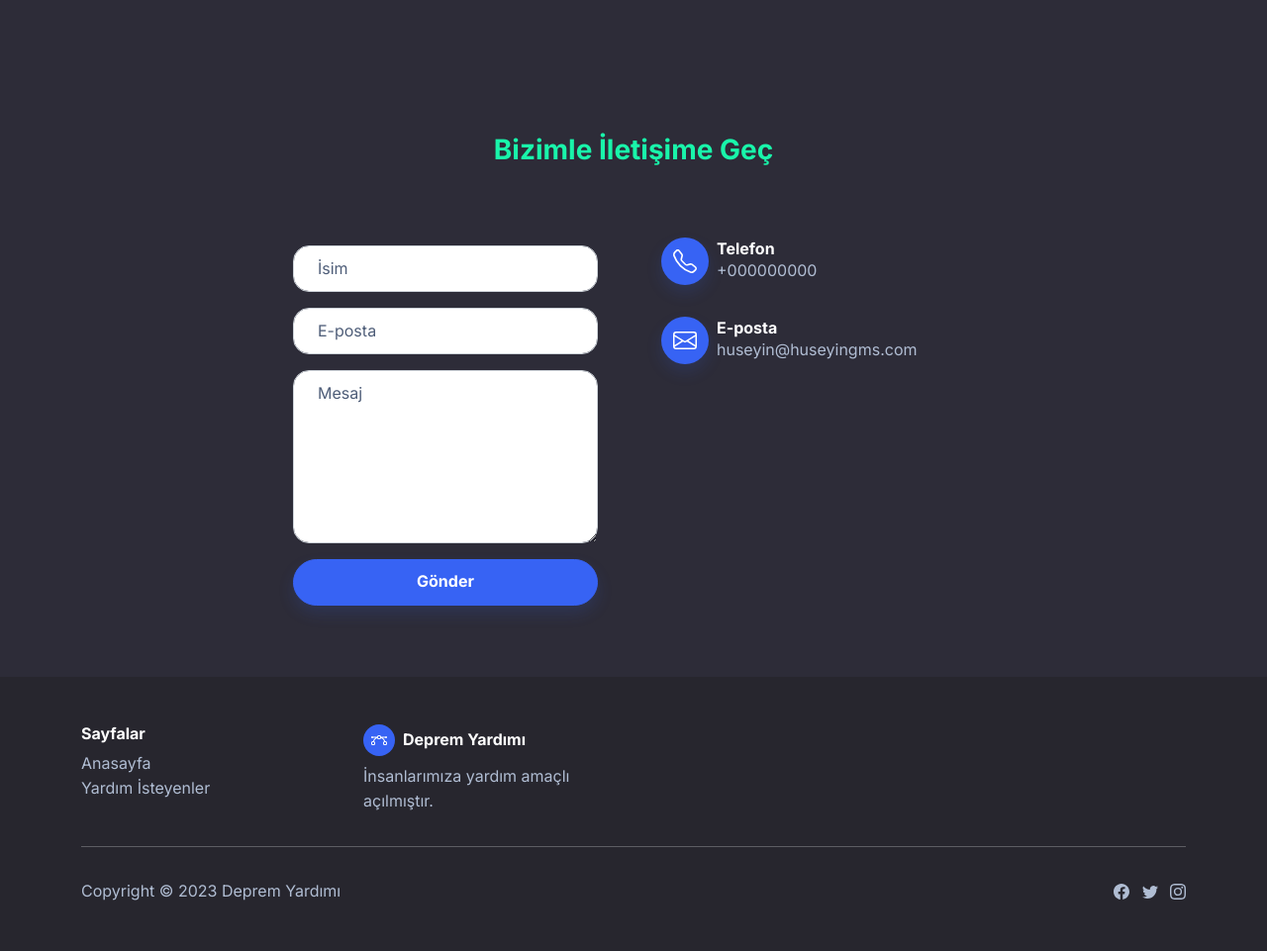
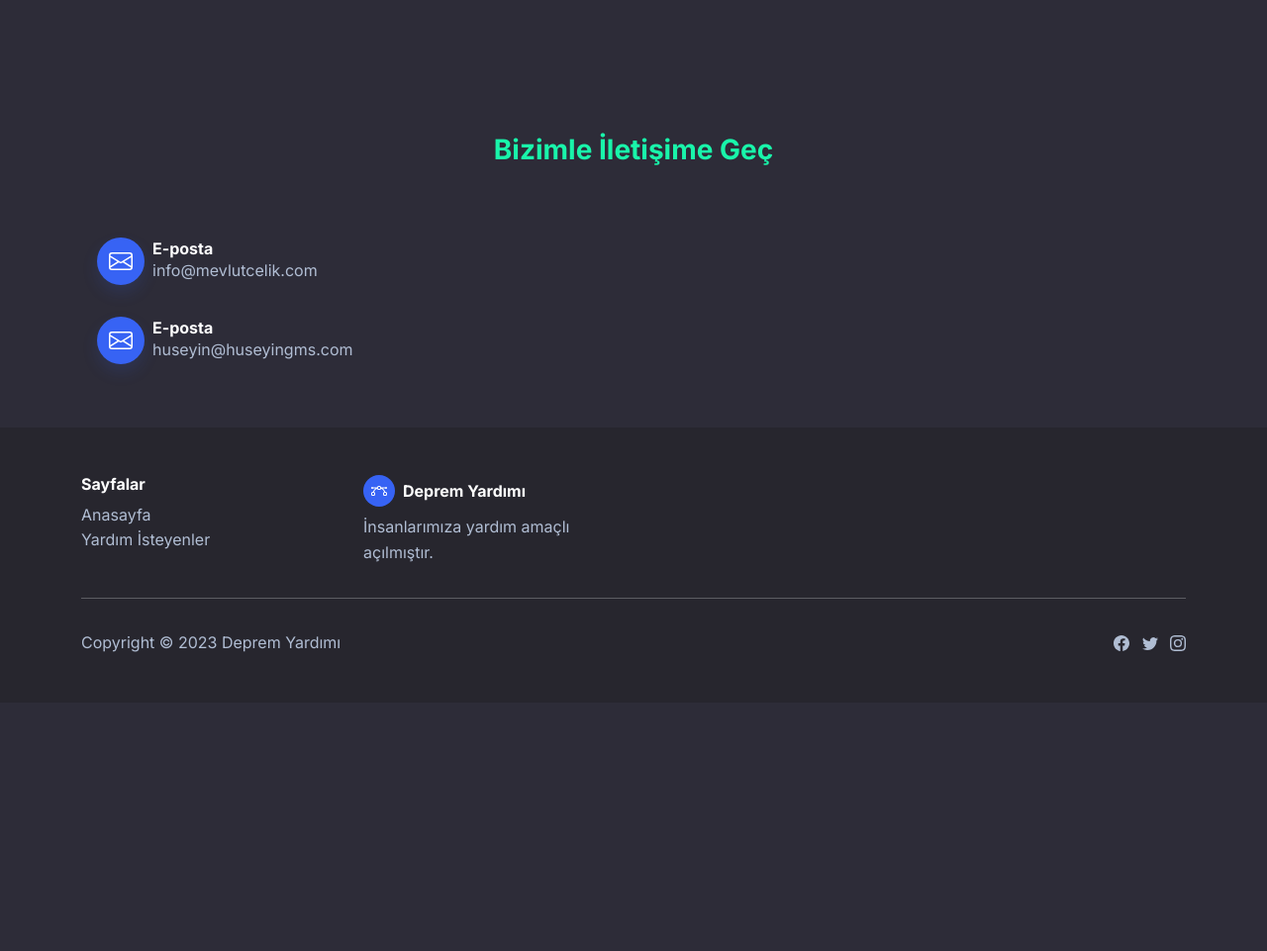
Before and after one commit to mevlutcelik/deprem-yardim, a PHP site: page / in a window 1280 px wide. Shown: the part 1144-2105 px from the top of the page at 99% size. After the commit the page ends 1803 px from the top, so only its background shows below. Run offline with PHP 8.4, Linux system fonts and the light colour scheme.

Commit message:
Updated files

```diff
--- a/components/footer.php
+++ b/components/footer.php
@@ -1,16 +1,11 @@
-<?php
-if(!isset($domain)){
-    $domain = $_SERVER['REQUEST_SCHEME'] . '://' . $_SERVER["HTTP_HOST"];
-}
-?>
 <footer class="bg-dark">
     <div class="container py-4 py-lg-5">
         <div class="row justify-content-center justify-content-md-start">
             <div class="col-sm-4 col-md-3 text-center text-lg-start d-flex flex-column">
                 <h3 class="fs-6 fw-bold">Sayfalar</h3>
                 <ul class="list-unstyled">
-                    <li><a href="<?= $domain ?>">Anasayfa</a></li>
-                    <li><a href="<?= $domain ?>/yardim-isteyenler.php">Yardım İsteyenler</a></li>
+                    <li><a href="/">Anasayfa</a></li>
+                    <li><a href="/yardim-isteyenler.php">Yardım İsteyenler</a></li>
 <!--                    <li><a href="#">Bağış Kurumları</a></li>-->
 <!--                    <li><a href="#">Acil Numaralar</a></li>-->
                 </ul>
--- a/index.php
+++ b/index.php
@@ -1,6 +1,4 @@
 <?php
-$domain = $_SERVER['REQUEST_SCHEME'] . '://' . $_SERVER["HTTP_HOST"];
-$url = $_SERVER['REQUEST_SCHEME'] . '://' . $_SERVER["HTTP_HOST"] . $_SERVER['REQUEST_URI'];
 date_default_timezone_set("Europe/Istanbul");
 ?>
 <!DOCTYPE html>
@@ -24,7 +22,7 @@ date_default_timezone_set("Europe/Istanbul");
         <p>Yardım çağrısında bulunmak isteyen vatanadaşlarımız veya bir yakınının enkaz altında olduğunu yaymak için butona basarak bildiri oluşturabilirsiniz.</p>
     </div>
     <div class="col">
-        <a href="<?= $domain ?>/yardim-cagrisi.php" class="btn btn-primary shadow btn-lg d-block w-100 float-right">Yardım Çağrısı</a>
+        <a href="/yardim-cagrisi.php" class="btn btn-primary shadow btn-lg d-block w-100 float-right">Yardım Çağrısı</a>
     </div>
     </div>
     </div>
@@ -37,7 +35,7 @@ date_default_timezone_set("Europe/Istanbul");
 
                 </div>
             </div>
-            <a class="btn btn-primary shadow" role="button" href="<?= $domain ?>/yardim-isteyenler.php">Listeyi görüntüle</a>
+            <a class="btn btn-primary shadow" role="button" href="/yardim-isteyenler.php">Listeyi görüntüle</a>
 <!--            <div class="py-5 p-lg-5">-->
 <!--                <div class="row row-cols-1 row-cols-md-2 mx-auto" style="max-width: 900px;">-->
 <!--                    <div class="col mb-5">-->
@@ -115,25 +113,34 @@ date_default_timezone_set("Europe/Istanbul");
                 </div>
             </div>
             <div class="row d-flex justify-content-center">
-                <div class="col-md-6 col-xl-4">
-                    <div>
-                        <form class="p-3 p-xl-4" method="post">
-                            <div class="mb-3"><input class="form-control" type="text" id="name-1" name="name" placeholder="İsim"></div>
-                            <div class="mb-3"><input class="form-control" type="email" id="email-1" name="email" placeholder="E-posta"></div>
-                            <div class="mb-3"><textarea class="form-control" id="message-1" name="message" rows="6" placeholder="Mesaj"></textarea></div>
-                            <div><button class="btn btn-primary shadow d-block w-100" type="submit">Gönder </button></div>
-                        </form>
-                    </div>
-                </div>
-                <div class="col-md-4 col-xl-4 d-flex justify-content-center justify-content-xl-start">
+<!--                <div class="col-md-6 col-xl-4">-->
+<!--                    <div>-->
+<!--                        <form class="p-3 p-xl-4" method="post">-->
+<!--                            <div class="mb-3"><input class="form-control" type="text" id="name-1" name="name" placeholder="İsim"></div>-->
+<!--                            <div class="mb-3"><input class="form-control" type="email" id="email-1" name="email" placeholder="E-posta"></div>-->
+<!--                            <div class="mb-3"><textarea class="form-control" id="message-1" name="message" rows="6" placeholder="Mesaj"></textarea></div>-->
+<!--                            <div><button class="btn btn-primary shadow d-block w-100" type="submit">Gönder </button></div>-->
+<!--                        </form>-->
+<!--                    </div>-->
+<!--                </div>-->
+                <div class="col-md-4 col-xl-4 col-md-12 col-xl-12 d-flex justify-content-center justify-content-xl-start">
                     <div class="d-flex flex-wrap flex-md-column justify-content-md-start align-items-md-start h-100">
+<!--                        <div class="d-flex align-items-center p-3">-->
+<!--                            <div class="bs-icon-md bs-icon-circle bs-icon-primary shadow d-flex flex-shrink-0 justify-content-center align-items-center d-inline-block bs-icon bs-icon-md"><svg xmlns="http://www.w3.org/2000/svg" width="1em" height="1em" fill="currentColor" viewBox="0 0 16 16" class="bi bi-telephone">-->
+<!--                                    <path d="M3.654 1.328a.678.678 0 0 0-1.015-.063L1.605 2.3c-.483.484-.661 1.169-.45 1.77a17.568 17.568 0 0 0 4.168 6.608 17.569 17.569 0 0 0 6.608 4.168c.601.211 1.286.033 1.77-.45l1.034-1.034a.678.678 0 0 0-.063-1.015l-2.307-1.794a.678.678 0 0 0-.58-.122l-2.19.547a1.745 1.745 0 0 1-1.657-.459L5.482 8.062a1.745 1.745 0 0 1-.46-1.657l.548-2.19a.678.678 0 0 0-.122-.58L3.654 1.328zM1.884.511a1.745 1.745 0 0 1 2.612.163L6.29 2.98c.329.423.445.974.315 1.494l-.547 2.19a.678.678 0 0 0 .178.643l2.457 2.457a.678.678 0 0 0 .644.178l2.189-.547a1.745 1.745 0 0 1 1.494.315l2.306 1.794c.829.645.905 1.87.163 2.611l-1.034 1.034c-.74.74-1.846 1.065-2.877.702a18.634 18.634 0 0 1-7.01-4.42 18.634 18.634 0 0 1-4.42-7.009c-.362-1.03-.037-2.137.703-2.877L1.885.511z"></path>-->
+<!--                                </svg></div>-->
+<!--                            <div class="px-2">-->
+<!--                                <h6 class="fw-bold mb-0">Telefon</h6>-->
+<!--                                <p class="text-muted mb-0">+000000000</p>-->
+<!--                            </div>-->
+<!--                        </div>-->
                         <div class="d-flex align-items-center p-3">
-                            <div class="bs-icon-md bs-icon-circle bs-icon-primary shadow d-flex flex-shrink-0 justify-content-center align-items-center d-inline-block bs-icon bs-icon-md"><svg xmlns="http://www.w3.org/2000/svg" width="1em" height="1em" fill="currentColor" viewBox="0 0 16 16" class="bi bi-telephone">
-                                    <path d="M3.654 1.328a.678.678 0 0 0-1.015-.063L1.605 2.3c-.483.484-.661 1.169-.45 1.77a17.568 17.568 0 0 0 4.168 6.608 17.569 17.569 0 0 0 6.608 4.168c.601.211 1.286.033 1.77-.45l1.034-1.034a.678.678 0 0 0-.063-1.015l-2.307-1.794a.678.678 0 0 0-.58-.122l-2.19.547a1.745 1.745 0 0 1-1.657-.459L5.482 8.062a1.745 1.745 0 0 1-.46-1.657l.548-2.19a.678.678 0 0 0-.122-.58L3.654 1.328zM1.884.511a1.745 1.745 0 0 1 2.612.163L6.29 2.98c.329.423.445.974.315 1.494l-.547 2.19a.678.678 0 0 0 .178.643l2.457 2.457a.678.678 0 0 0 .644.178l2.189-.547a1.745 1.745 0 0 1 1.494.315l2.306 1.794c.829.645.905 1.87.163 2.611l-1.034 1.034c-.74.74-1.846 1.065-2.877.702a18.634 18.634 0 0 1-7.01-4.42 18.634 18.634 0 0 1-4.42-7.009c-.362-1.03-.037-2.137.703-2.877L1.885.511z"></path>
+                            <div class="bs-icon-md bs-icon-circle bs-icon-primary shadow d-flex flex-shrink-0 justify-content-center align-items-center d-inline-block bs-icon bs-icon-md"><svg xmlns="http://www.w3.org/2000/svg" width="1em" height="1em" fill="currentColor" viewBox="0 0 16 16" class="bi bi-envelope">
+                                    <path fill-rule="evenodd" d="M0 4a2 2 0 0 1 2-2h12a2 2 0 0 1 2 2v8a2 2 0 0 1-2 2H2a2 2 0 0 1-2-2V4Zm2-1a1 1 0 0 0-1 1v.217l7 4.2 7-4.2V4a1 1 0 0 0-1-1H2Zm13 2.383-4.708 2.825L15 11.105V5.383Zm-.034 6.876-5.64-3.471L8 9.583l-1.326-.795-5.64 3.47A1 1 0 0 0 2 13h12a1 1 0 0 0 .966-.741ZM1 11.105l4.708-2.897L1 5.383v5.722Z"></path>
                                 </svg></div>
                             <div class="px-2">
-                                <h6 class="fw-bold mb-0">Telefon</h6>
-                                <p class="text-muted mb-0">+000000000</p>
+                                <h6 class="fw-bold mb-0">E-posta</h6>
+                                <p class="text-muted mb-0">info@mevlutcelik.com</p>
                             </div>
                         </div>
                         <div class="d-flex align-items-center p-3">
--- a/yardim-cagrisi.php
+++ b/yardim-cagrisi.php
@@ -57,7 +57,7 @@ $get_ip_address = getIP();
 
                     try {
 
-                        $baglanti = new PDO("mysql:host=31.186.11.173;dbname=mev16tcelikcom_", "depremyardim", "4Xz1^y2c0");
+                        $db = new PDO("mysql:host=localhost;dbname=depremyardim_me", "depremyardim_me", "AxgjT7Kz4Mbg");
                         $db->exec("SET NAMES utf8");
                         $db->setAttribute(PDO::ATTR_ERRMODE, PDO::ERRMODE_EXCEPTION);
 
--- a/yardim-isteyenler.php
+++ b/yardim-isteyenler.php
@@ -55,7 +55,7 @@ date_default_timezone_set("Europe/Istanbul");
 
                         try {
 
-                            $baglanti = new PDO("mysql:host=31.186.11.173;dbname=mev16tcelikcom_", "depremyardim", "4Xz1^y2c0");
+                            $baglanti = new PDO("mysql:host=localhost;dbname=depremyardim_me", "depremyardim_me", "AxgjT7Kz4Mbg");
                             $baglanti->exec("SET NAMES utf8");
                             $baglanti->setAttribute(PDO::ATTR_ERRMODE, PDO::ERRMODE_EXCEPTION);
 
```
Also changed, not shown: data.php (added, +47 -0 lines).
